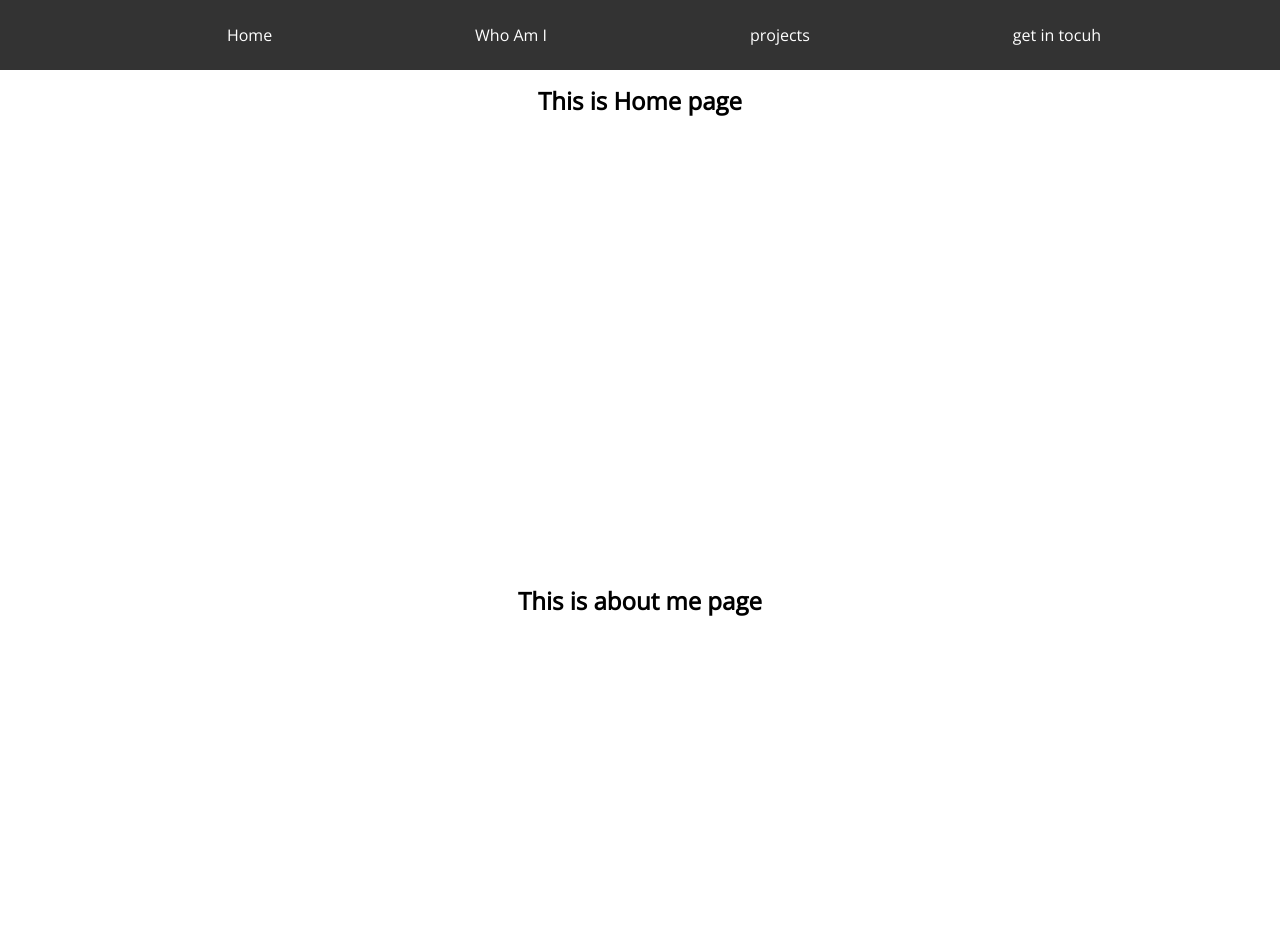
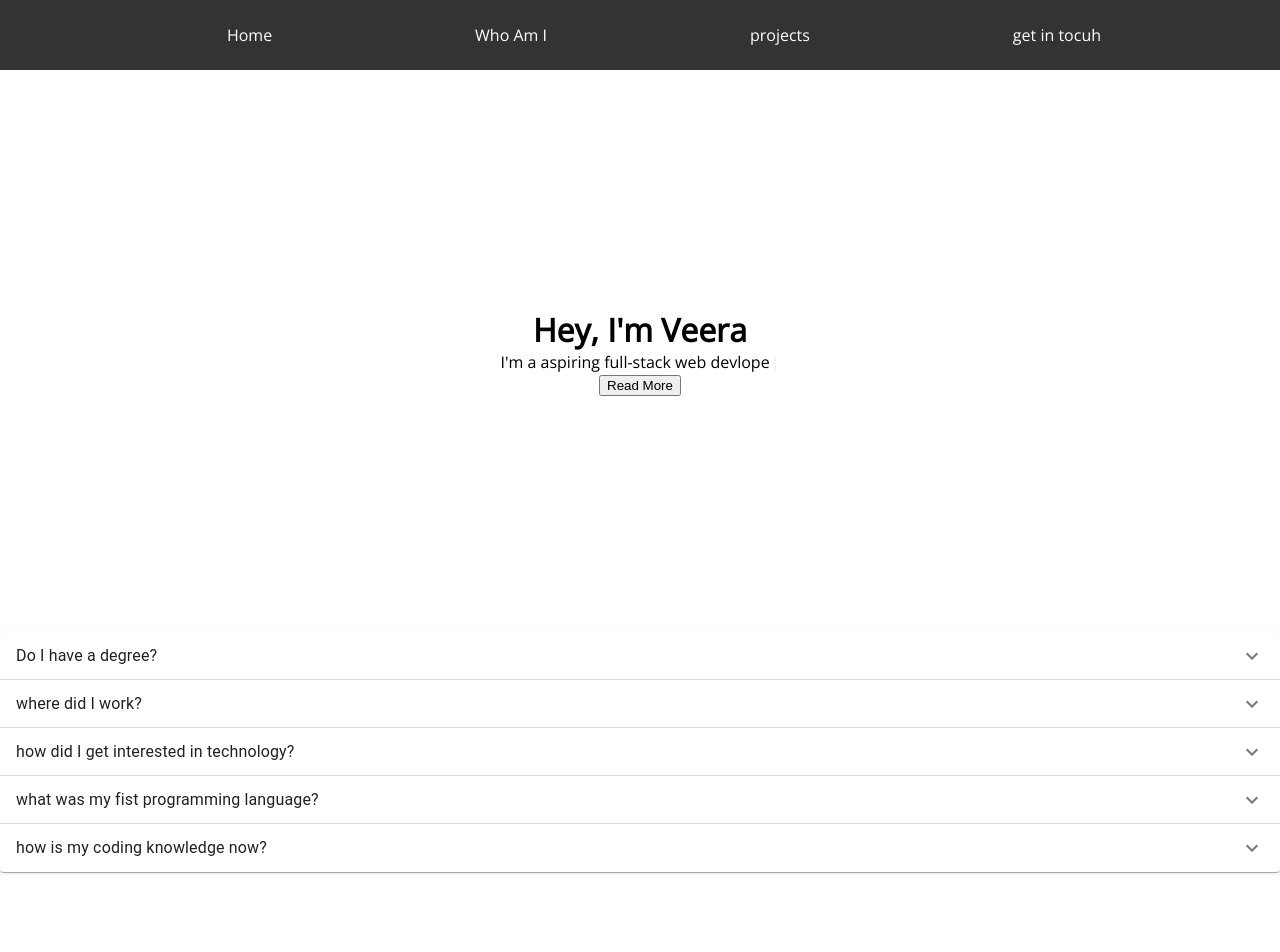
Before and after one commit to veer-a1505/my_portfolio, a React (Create React App) app: page / in a window 1280 px wide. Shown: the top 952 px of the page. Built offline with nearby package versions, Linux system fonts and the light colour scheme.

Commit message:
added accordion for aboutMe

```diff
--- a/package.json
+++ b/package.json
@@ -3,6 +3,8 @@
   "version": "0.1.0",
   "private": true,
   "dependencies": {
+    "@material-ui/core": "^4.11.4",
+    "@material-ui/icons": "^4.11.2",
     "@testing-library/jest-dom": "^5.12.0",
     "@testing-library/react": "^11.2.6",
     "@testing-library/user-event": "^12.8.3",
@@ -11,6 +13,7 @@
     "react-router-dom": "^5.2.0",
     "react-scripts": "4.0.3",
     "react-scroll": "^1.8.2",
+    "typewriter-effect": "^2.17.0",
     "web-vitals": "^1.1.1"
   },
   "scripts": {
--- a/src/App.css
+++ b/src/App.css
@@ -30,9 +30,13 @@ li:hover {
 
 .home,
 .about,
-.projects,
+.projects {
+  min-height: 70vh;
+  text-align: center;
+}
+
 .contact {
-  min-height: 60vh;
+  min-height: 40vh;
   text-align: center;
 }
 
@@ -40,5 +44,25 @@ li:hover {
   height: 90vh;
 } */
 body {
-  padding-top: 4em;
+  padding-top: 4.5em;
 }
+
+.home {
+  display: grid;
+  margin: auto;
+  grid-template-columns: repeat(1, 1fr);
+  align-items: center;
+}
+
+.home .intro-text {
+  margin: 1em;
+}
+
+.intro-text {
+  font-size: 1em;
+}
+h1,
+h2,
+h4 {
+  margin: 0;
+}
--- a/src/components/AbouMe.js
+++ b/src/components/AbouMe.js
@@ -1,9 +1,37 @@
-import React from 'react'
+import {
+  Accordion,
+  AccordionDetails,
+  AccordionSummary,
+  Typography,
+} from '@material-ui/core'
+import { ExpandMoreOutlined } from '@material-ui/icons'
 
+import React, { useState } from 'react'
+import data from './accordionData'
+console.log(data)
 const AboutMe = () => {
+  const [expanded, setExpanded] = useState(-1)
+
+  const handleChange = (panel) => (e, newPanel) => {
+    setExpanded(newPanel ? panel : -1)
+  }
+
   return (
     <div className='about' id='about'>
-      <h2>This is about me page</h2>
+      {data.map((accordion) => {
+        const { id, question, answer } = accordion
+        return (
+          <Accordion
+            key={id}
+            expanded={expanded === id}
+            onChange={handleChange(id)}>
+            <AccordionSummary expandIcon={<ExpandMoreOutlined />}>
+              <Typography>{question}</Typography>
+            </AccordionSummary>
+            <AccordionDetails>{answer}</AccordionDetails>
+          </Accordion>
+        )
+      })}
     </div>
   )
 }
--- a/src/components/Home.js
+++ b/src/components/Home.js
@@ -1,9 +1,39 @@
-import React from 'react'
+import React, { useState } from 'react'
+import TypeWriter from 'typewriter-effect'
 
 const Home = () => {
+  const [readMore, setReadMore] = useState(false)
   return (
     <div className='home' id='home'>
-      <h2>This is Home page</h2>
+      <div className='intro-text'>
+        <h1>Hey, I'm Veera</h1>
+        <TypeWriter
+          onInit={(typewriter) => {
+            typewriter
+              .typeString(
+                "I'm a aspiring full-stack web devloper, wthout <i>CS</i> Degree."
+              )
+              .start()
+              .changeDelay(100)
+          }}
+        />
+        <button
+          onClick={() => {
+            setReadMore(!readMore)
+          }}>
+          {readMore ? 'Read less' : 'Read More'}
+        </button>
+
+        {readMore ? (
+          <p>
+            I have become passionate about technology such as React, Node,
+            MongoDB, Express and I do have practical exposure to those
+            technologies.
+          </p>
+        ) : (
+          <></>
+        )}
+      </div>
     </div>
   )
 }
--- a/src/components/Projects.js
+++ b/src/components/Projects.js
@@ -3,7 +3,7 @@ import React from 'react'
 const Projects = () => {
   return (
     <div className='projects' id='project'>
-      <h2>This is project page</h2>
+      <p>I have build few projects on my own</p>
     </div>
   )
 }
--- /dev/null
+++ b/src/components/accordionData.js
@@ -0,0 +1,34 @@
+const accrodionData = [
+  {
+    id: 1,
+    question: 'Do I have a degree?',
+    answer:
+      'Yes,  I own my UG degree back in 2017 from SRM arts and science college which is a specialization in commerce.',
+  },
+  {
+    id: 2,
+    question: 'where did I work?',
+    answer:
+      'in 2018 January I got the offer letter from TCS, I started to push hard for a better future.',
+  },
+  {
+    id: 3,
+    question: 'how did I get interested in technology?',
+    answer:
+      'last year in my project they simplified the manual tasks into automation due to that more people moved to various projects, this where I get interested in technology.',
+  },
+  {
+    id: 4,
+    question: 'what was my fist programming language?',
+    answer:
+      "I started with python because it's a high level and more human-understandable and readable language compare to many others out there",
+  },
+  {
+    id: 5,
+    question: 'how is my coding knowledge now?',
+    answer:
+      'It is much better now. I enjoyed coding, in the last year I familiarized myself with javascript.',
+  },
+]
+
+export default accrodionData
```
Also changed, not shown: 2 other files (tests, documents, lock files or other folders).
